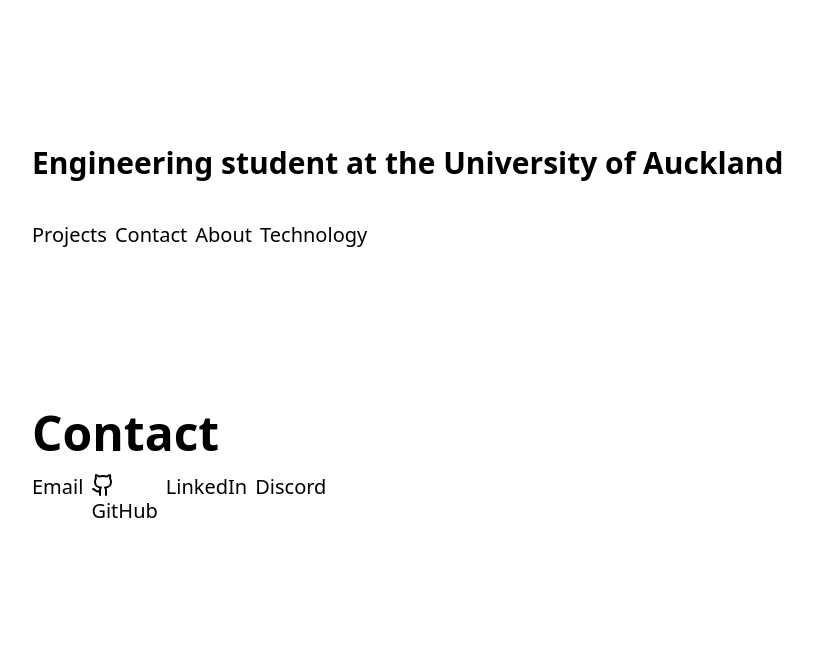
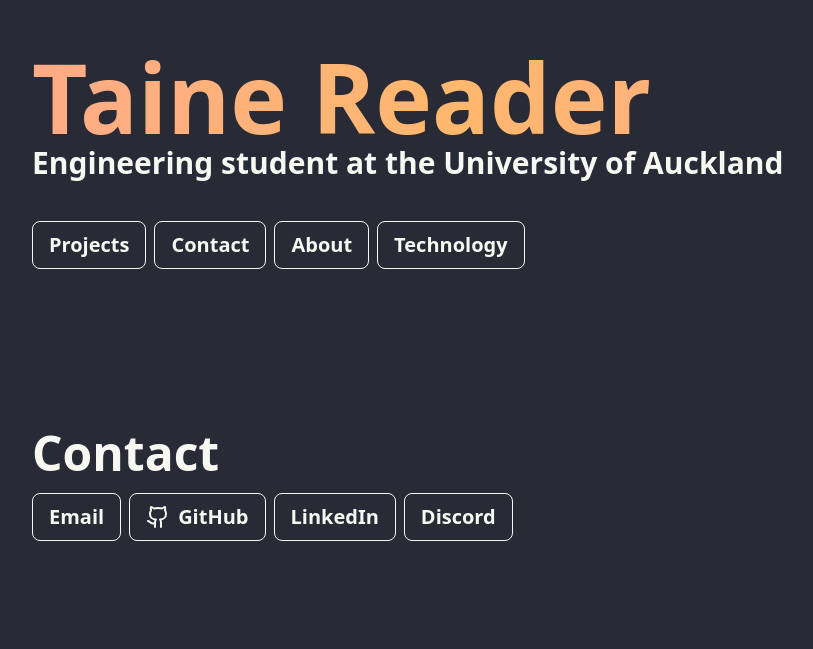
Before and after one commit to InvalidSE/InvalidSE-Web, a SvelteKit app: page / in a window 1280 px wide. Shown: the part 151-800 px from the top of the page, without its empty margins (0-813 px from the left). Built offline with nearby package versions, Linux system fonts and the light colour scheme.

Commit message:
switching to tailwind method

```diff
--- a/package.json
+++ b/package.json
@@ -15,7 +15,7 @@
 		"@sveltejs/adapter-auto": "^3.0.0",
 		"@sveltejs/kit": "^2.0.0",
 		"@sveltejs/vite-plugin-svelte": "^3.0.0",
-		"@tailwindcss/typography": "^0.5.13",
+		"@tailwindcss/typography": "^0.5.16",
 		"@types/eslint": "^9.6.0",
 		"daisyui": "^4.12.10",
 		"eslint": "^9.0.0",
--- a/src/app.css
+++ b/src/app.css
@@ -1,3 +1,9 @@
 @tailwind base;
 @tailwind components;
 @tailwind utilities;
+@plugin "@tailwindcss/typography";
+
+@plugin "daisyui" {
+    themes: nord --default, dracula --prefersdark;
+    root: ":root";
+  }
--- a/src/lib/markdown.js
+++ b/src/lib/markdown.js
@@ -5,8 +5,7 @@ import remarkParse from 'remark-parse'
 import remarkRehype from 'remark-rehype'
 
 async function markdownToHtml(string) {
-	return (
-		unified()
+	return unified()
         // turn Markdown into mdast
         .use(remarkParse)
         // turn Markdown (mdast) into HTML (hast)
@@ -15,7 +14,6 @@ async function markdownToHtml(string) {
         .use(rehypeStringify, { allowDangerousHtml: true })
         // process the string
         .process(string)
-	)
 }
 
 async function html(content) {
--- /dev/null
+++ b/src/routes/projects/+layout.svelte
@@ -0,0 +1,5 @@
+<article class="prose lg:prose-xl">
+
+    <slot />
+
+</article>
--- /dev/null
+++ b/src/routes/projects/article.css
@@ -0,0 +1 @@
+@plugin "@tailwindcss/typography";
--- a/tailwind.config.js
+++ b/tailwind.config.js
@@ -23,9 +23,10 @@ export default {
     },
   },
   plugins: [
-    import('daisyui'),
+    require('daisyui'),
+    require('@tailwindcss/typography'),
   ],
   daisyui: {
-    themes: ["dark", "dracula", "valentine", "light", "nord"],
+    themes: ["dracula", "nord"],
   },
 }
```
Also changed, not shown: src/routes/projects/couch/+page.md (+4 -2 lines), 1 other file (tests, documents, lock files or other folders). Lines whose indentation alone changed are shown as unchanged.
